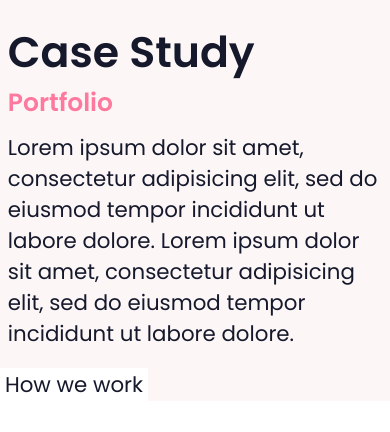
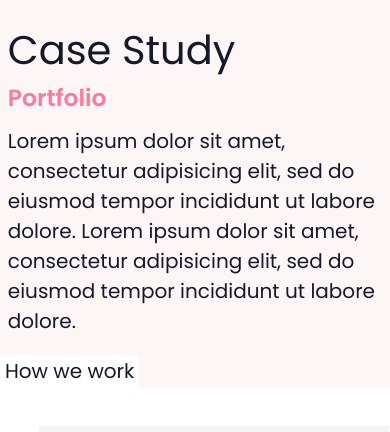
Before and after one commit to angelicazgr/coso, a plain HTML site: page src/portfolio.html in a window 390 px wide. Shown: the top 432 px of the page. Drawn offline with Linux system fonts and the light colour scheme.

Commit message:
fix: measurments

```diff
--- a/src/portfolio.css
+++ b/src/portfolio.css
@@ -5,7 +5,7 @@
 }
 body {
   font-family: "Poppins", sans-serif;
-  font-size: 16pt;
+  font-size: 20px;
   font-weight: 400;
   color: #15192b;
 }
@@ -20,7 +20,7 @@ h3 {
 }
 .case-study {
   margin-left: 10%;
-  width: 50vw;
+  width: 50%;
 }
 .label {
   width: fit-content;
@@ -73,7 +73,7 @@ h3 {
   .case-study {
     margin-left: 10%;
     margin-bottom: 5%;
-    width: 80vw;
+    width: 80%;
   }
 
   .label {
@@ -81,6 +81,9 @@ h3 {
   }
 }
 @media only screen and (max-width: 426px) {
+  h1 {
+    font-weight: 400;
+  }
   .project {
     width: 350px;
     height: 350px;
@@ -94,7 +97,7 @@ h3 {
   .case-study {
     margin-left: 2%;
     margin-bottom: 5%;
-    width: 96vw;
+    width: 96%;
   }
 
   .label {
```
Also changed, not shown: src/index.html (+4 -2 lines).
